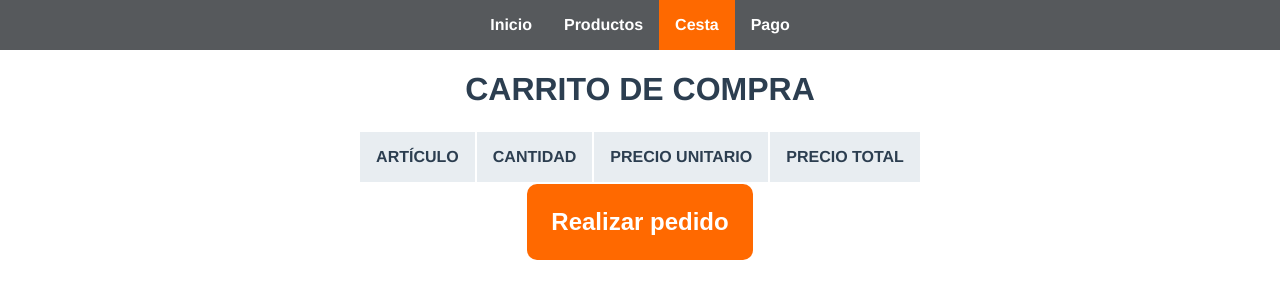
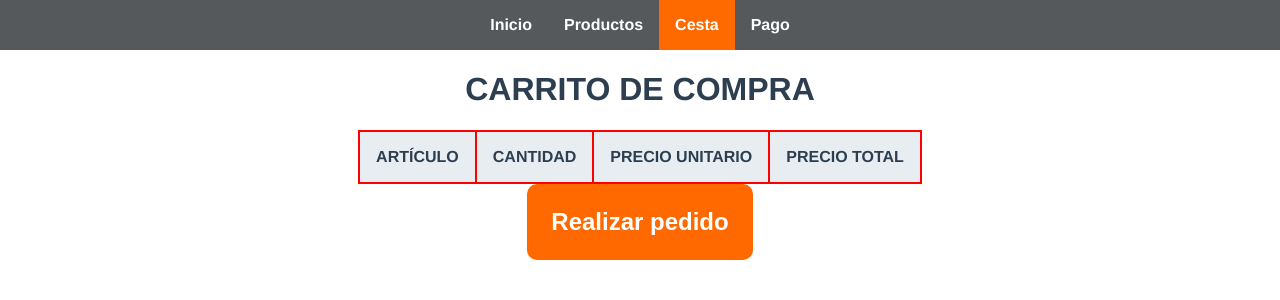
Before and after one commit to geminway92/pontefuerteapp, a Vue app: page /cart in a window 1280 px wide. Shown: the top 300 px of the page. Built offline with nearby package versions, Linux system fonts and the light colour scheme.

Commit message:
Added Background red

```diff
--- a/src/views/Cart.vue
+++ b/src/views/Cart.vue
@@ -68,13 +68,11 @@ export default {
 }
 
 .container-product{
-  display: flex;
-  justify-content: center;
+  background: red;
 }
 
 .title-table{
   background: #e8edf1;
-
 }
 
 th{
```
Also changed, not shown: 29 other files (tests, documents, lock files or other folders).
